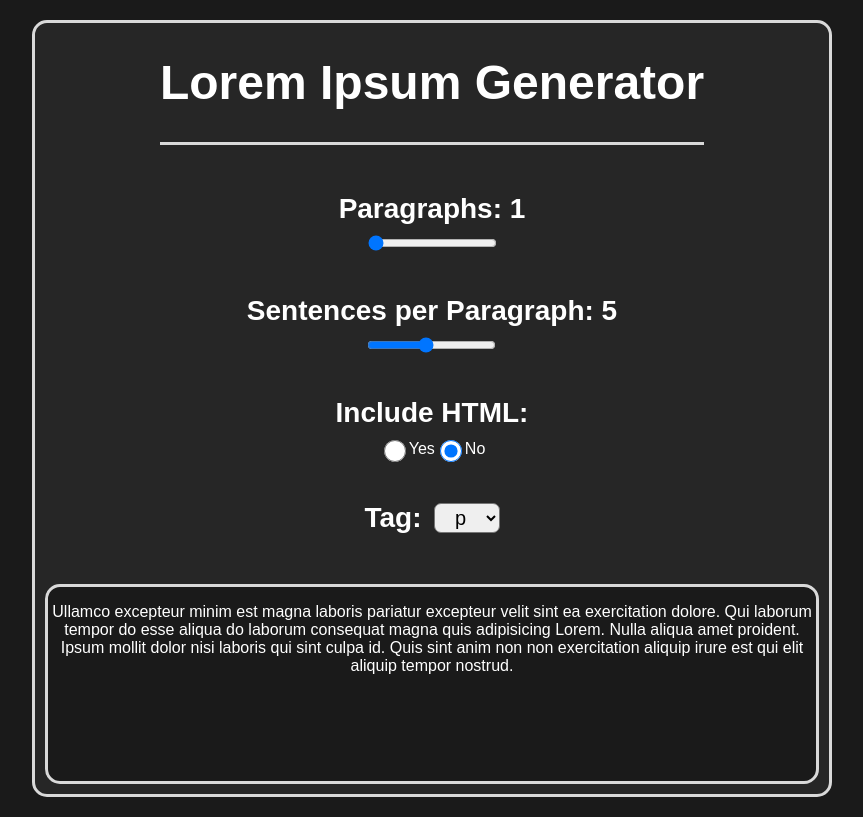
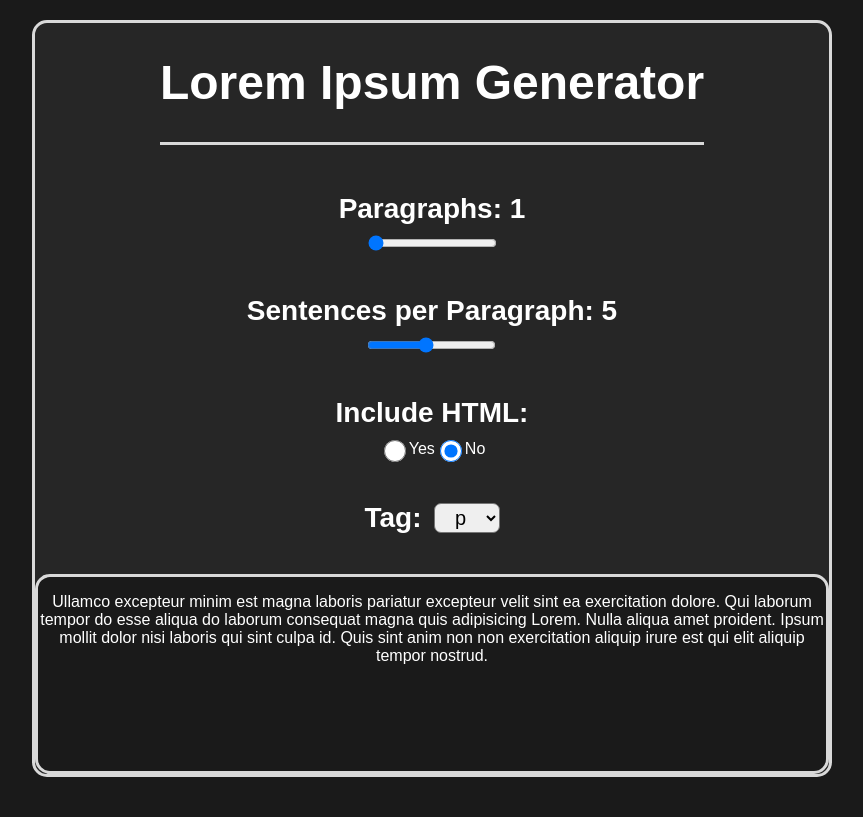
Before and after one commit to JohnnyJachna/lorem-ipsum, a React (Vite) app: page / in a window 1280 px wide. Shown: the whole page, without its empty margins (208-1071 px from the left). Built offline with nearby package versions, Linux system fonts and the light colour scheme.

Commit message:
fix text output box becoming too small

```diff
--- a/src/index.css
+++ b/src/index.css
@@ -55,7 +55,8 @@ input[type="radio"]{
   column-gap: .75em;
 }
 .lorem-text{
-  margin: 10px;
+  /* margin: 10px; */
+  min-width: 100%;
   min-height: 200px;
   text-align: center;
   background-color: rgb(26, 26, 26);
```
